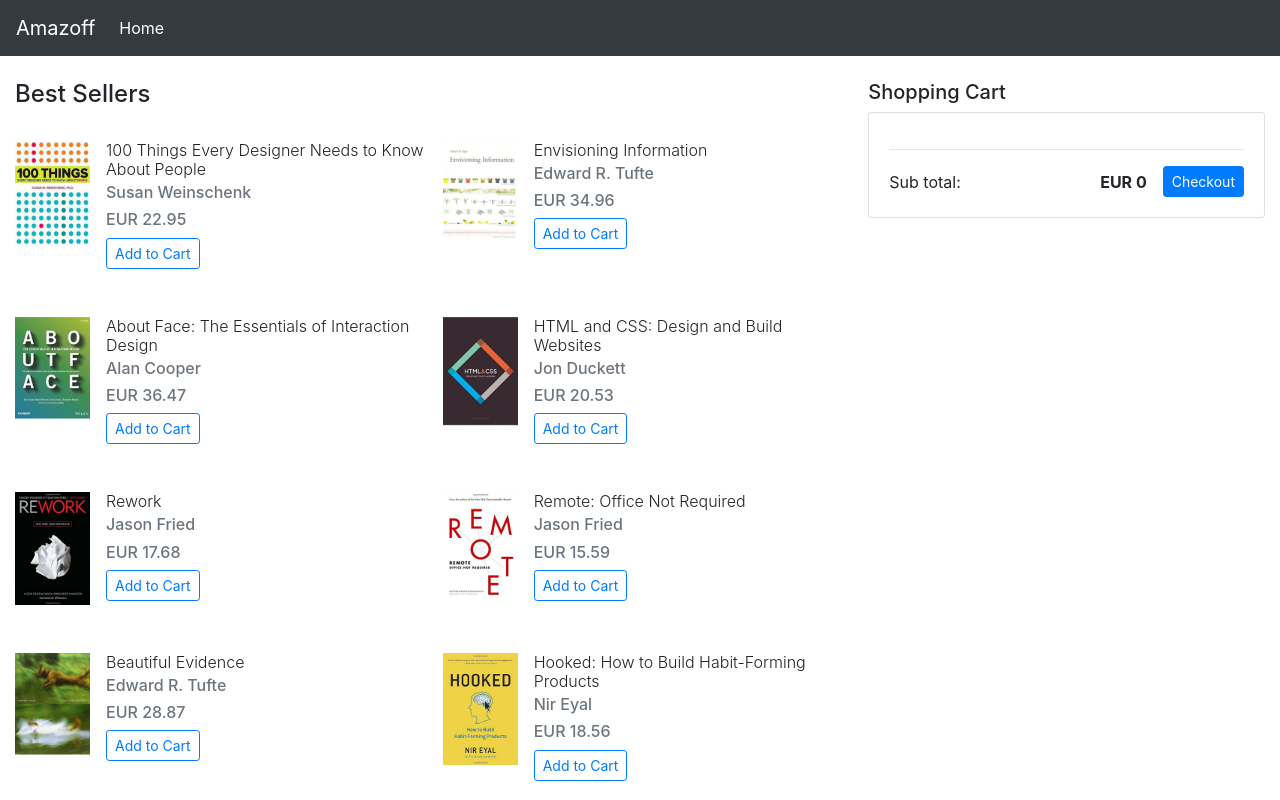
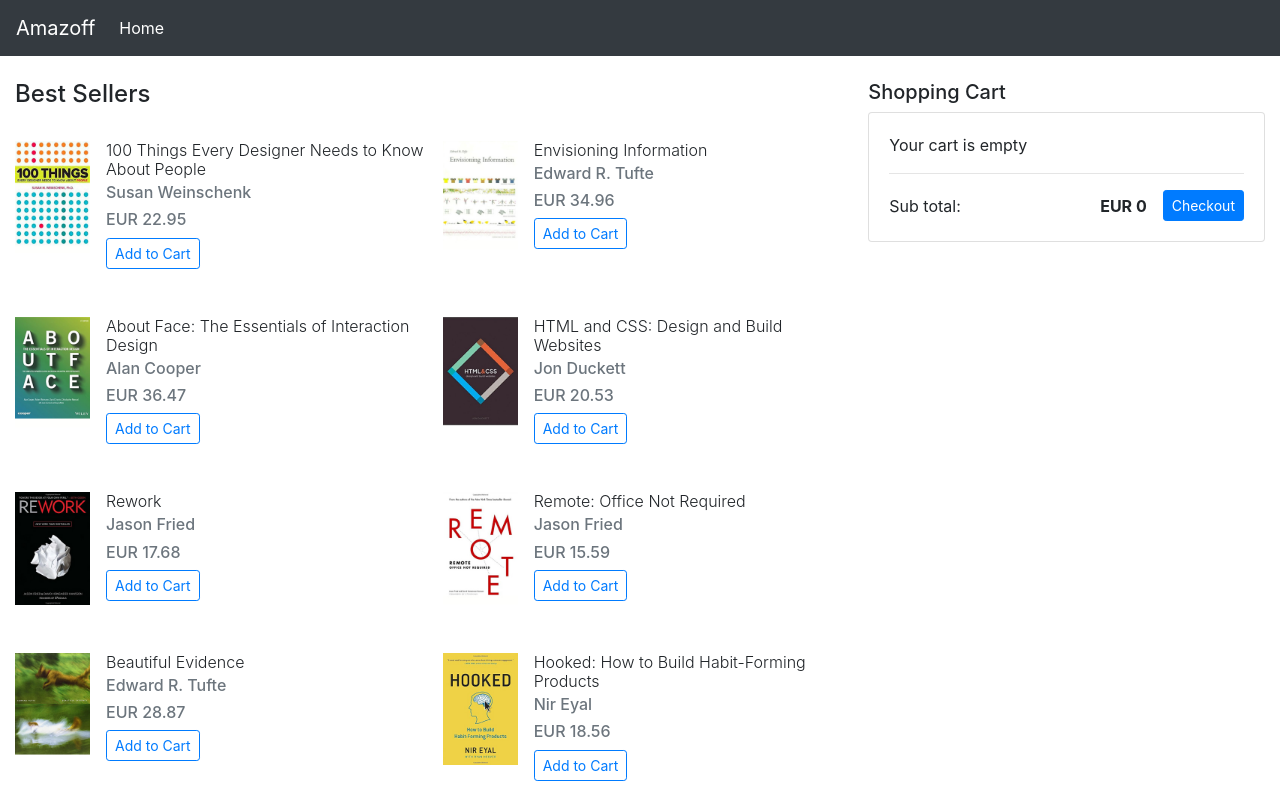
Before and after one commit to coriordan/amazoff-app, a React (Create React App) app: page / in a window 1280 px wide. Shown: the top 800 px of the page. Built offline with nearby package versions, Linux system fonts and the light colour scheme.

Commit message:
include empty shopping cart message when there are 0 items in the cart

```diff
--- a/src/App.js
+++ b/src/App.js
@@ -33,6 +33,11 @@ class Cart extends React.Component {
     return (
       <div id="shoping-cart" className="card">
         <div className="card-body">
+          {
+            this.props.cart.length === 0 && (
+              <p>Your cart is empty</p>
+            )
+          }
           <ul className="list-unstyled">
             {cartItems}
           </ul>
@@ -53,7 +58,6 @@ const CartTotal = ({items}) => (
     <button type="button" className="btn btn-primary btn-sm">Checkout</button>
   </div>
 )
-
 
 class CartItem extends React.Component {
   handleRemove = (e) => {
```
